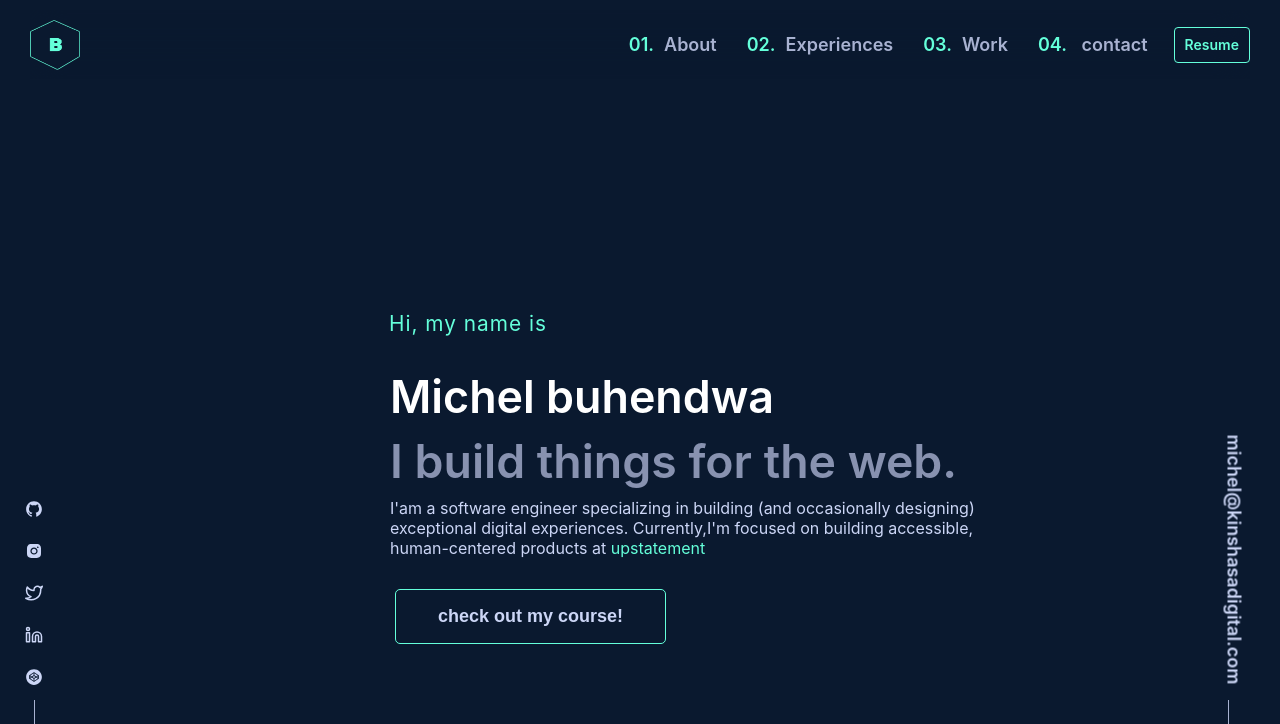
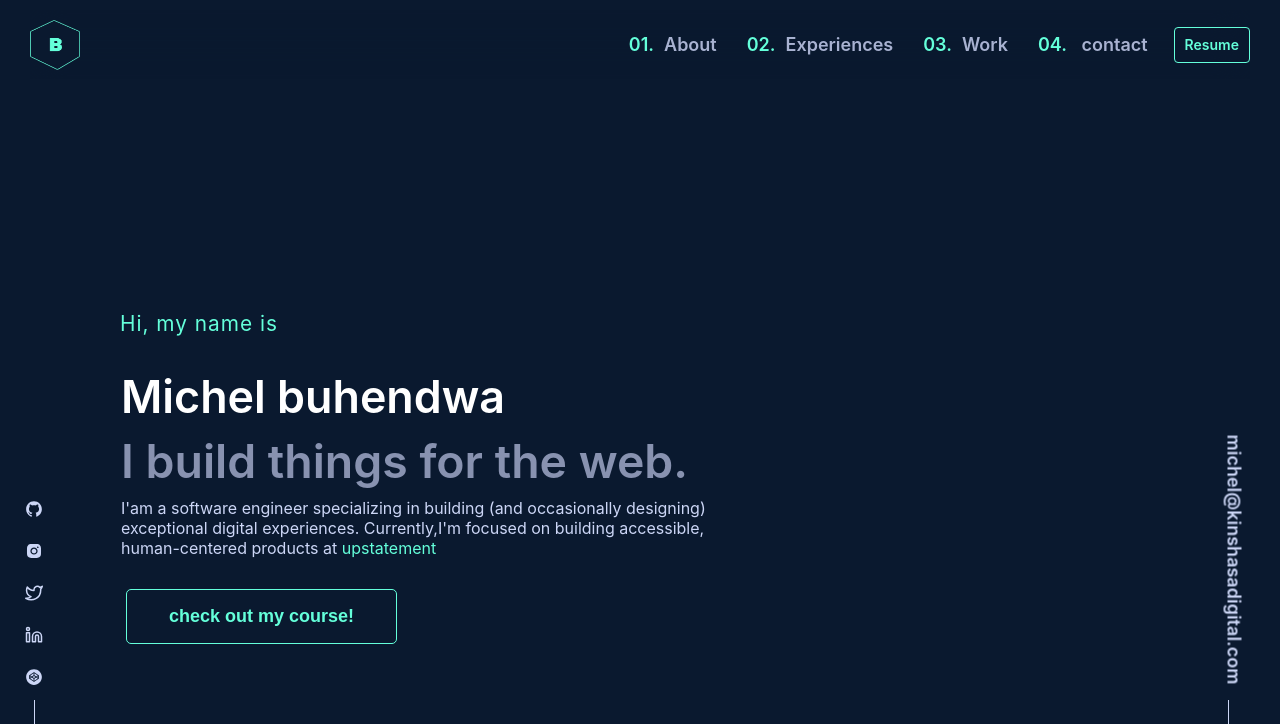
Before and after one commit to tabithamaz/Portfolio, a React (Create React App) app: page / in a window 1280 px wide. Shown: the top 724 px of the page. Built offline with nearby package versions, Linux system fonts and the light colour scheme.

Commit message:
fix: arranger la disposition des elements de home

```diff
--- a/src/App.css
+++ b/src/App.css
@@ -51,9 +51,8 @@
   min-height: 100vh;
   justify-content: center;
  /* max-width: 1000px; */
- align-items: center;
- /* padding: 0px; */
- /* margin:0px 20px;  */
+ /* align-items: center; */
+
 }
 
 .homeContainer{
@@ -106,8 +105,10 @@
   background-color: #0a192F;
   border: 1px solid #64ffda;
   border-radius: 5px;
-  color: #64ffda;
   text-decoration: none;
+}
+.containerBtn a{
+color: #64ffda;
 }
 
 /* .containerBtn:hover{
@@ -152,7 +153,7 @@ margin-bottom: 120px;
 }
 .rightEmail{
   content: '';
-    background:#a8b2d1 ;
+    background:#ccd6F6 ;
     height: 100px;
     width: 1px;
     margin-left: 129px;
@@ -161,7 +162,7 @@ margin-bottom: 120px;
 
  .line{
     content: '';
-    background:#a8b2d1 ;
+    background:#ccd6F6 ;
     height: 100px;
     width: 1px;
     margin-left: 19px;
--- a/src/components/molecules/Home.js
+++ b/src/components/molecules/Home.js
@@ -18,7 +18,7 @@ function Home(){
                     <a><FiTwitter className="icon" /></a>
                     <a><FiLinkedin className="icon" /></a>
                     <a><AiFillCodepenCircle className='icon' /></a>
-                    <div className="line">
+                  <div className="line">
                     </div>
                 </div>
                 </div>
```
